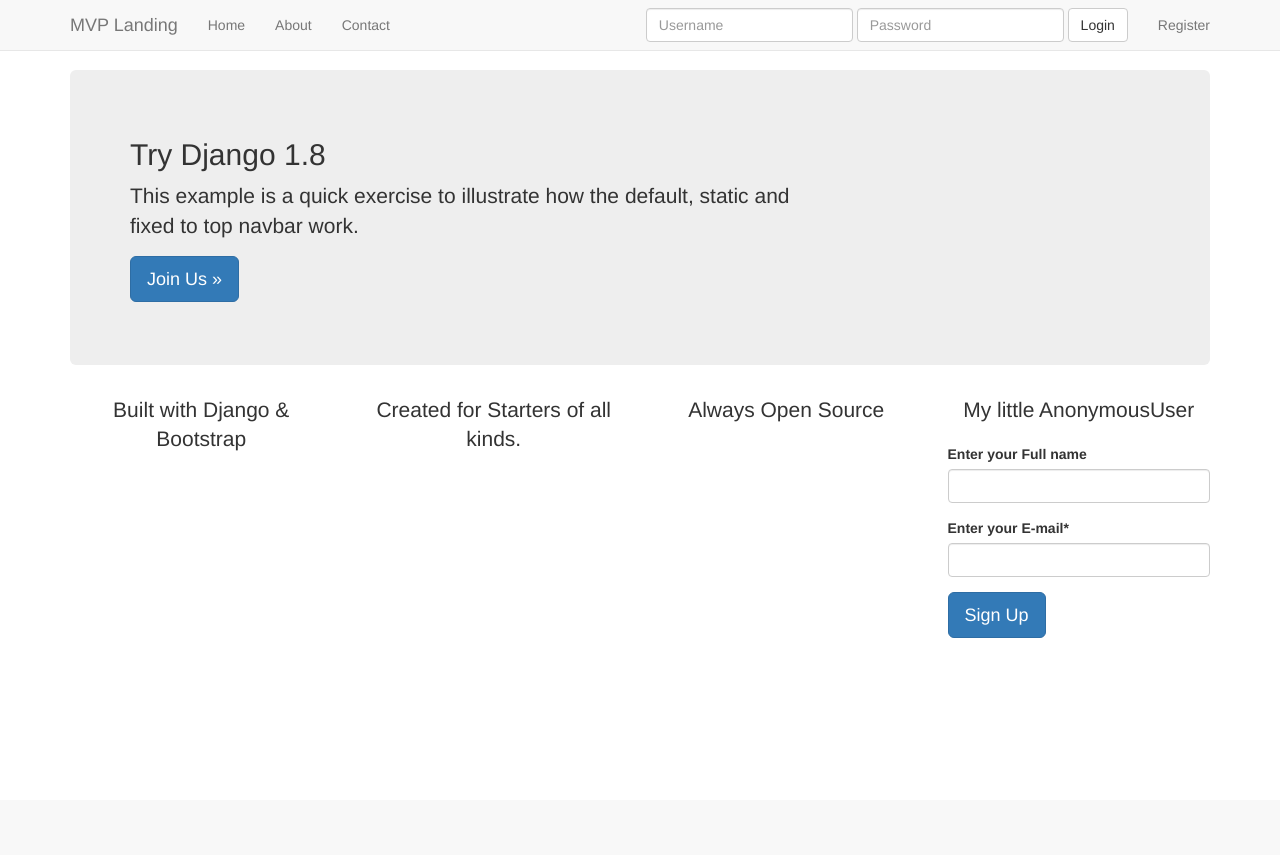
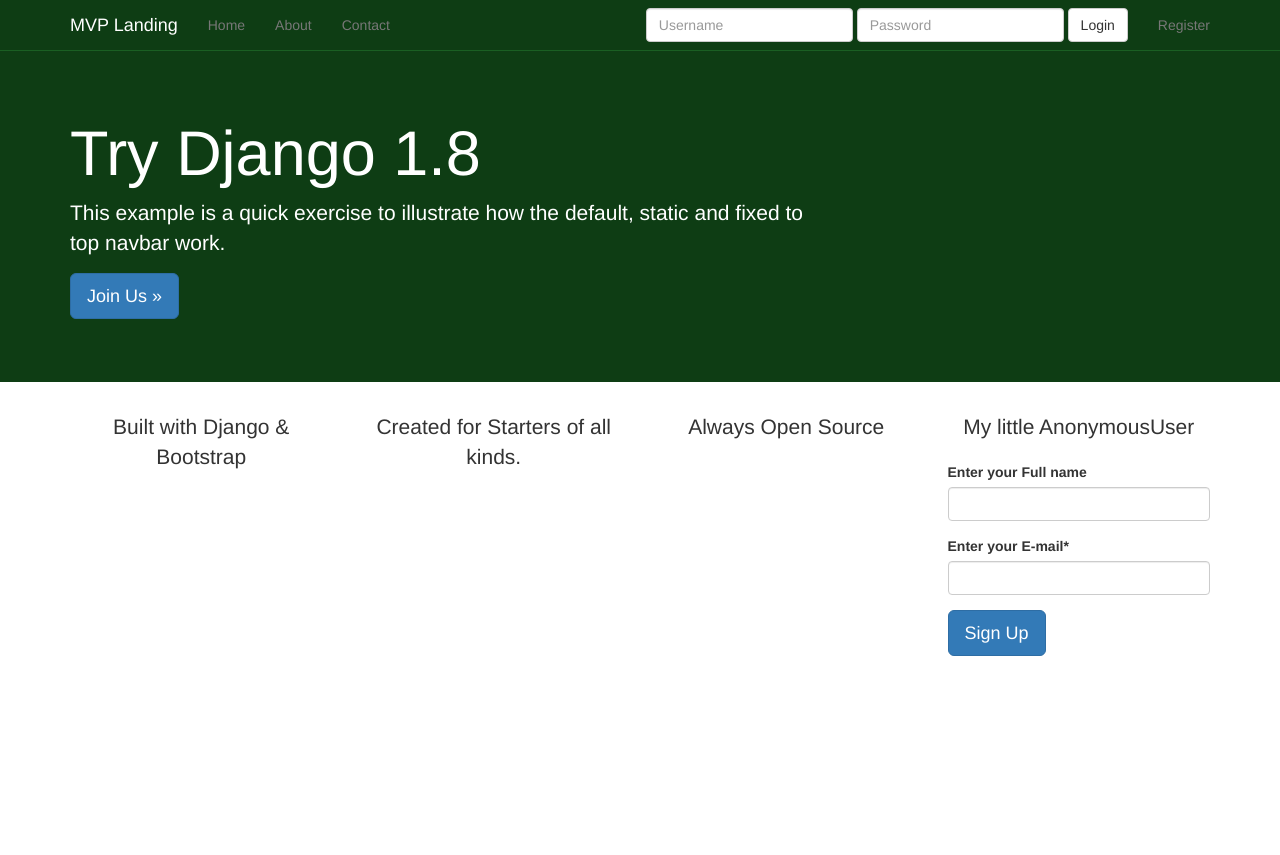
Before and after one commit to DerevenetsArtyom/tryDjango1.8, a Django app: page / in a window 1280 px wide. Shown: the top 855 px of the page. Before the commit the page ends 638 px from the top, so only its background shows below. Run offline with Django 3.2, Linux system fonts and the light colour scheme; some libraries are stand-ins or nearby versions.

Commit message:
Add bg green and custom css for navbar

```diff
--- a/static_project/our_static/css/navbar-static-top.css
+++ b/static_project/our_static/css/navbar-static-top.css
@@ -1,8 +1,33 @@
-/* Move down content because we have a fixed navbar that is 50px tall */
 body {
-    min-height: 200px;
+  min-height: 2000px;
 }
 
 .navbar-static-top {
-    margin-bottom: 19px;
+  margin-bottom: 19px;
+  background-color: #0E3D14;
+  border-color: #1A5F23;
 }
+
+.navbar-default .navbar-brand {
+  color: #FFF;
+}
+
+.navbar-default .navbar-brand:hover {
+  color: #777;
+}
+
+.navbar-default .navbar-nav>li>a:hover {
+  color: #999;
+}
+
+.navbar-default .navbar-toggle {
+ border-color: transparent !important;
+}
+
+.navbar-toggle:hover {
+	background-color: #1A5F23 !important;
+}
+
+.navbar-toggle {
+	background-color: #0E3D14 !important;
+}
--- a/templates/base.html
+++ b/templates/base.html
@@ -16,12 +16,16 @@
   </head>
 
   <body>
-  {% include 'navbar.html' %}
-    <div class="container">
+    {% include 'navbar.html' %}
+
       {% block jumbotron %}
       {% endblock %}
+
+    <div class="container">
+
       {% block content %}
       {% endblock %}
+
     </div> <!-- /container -->
     {% include 'javascript.html' %}
   </body>
--- a/templates/home.html
+++ b/templates/home.html
@@ -3,12 +3,24 @@
 
 {% block head_title %}Main {% endblock %}
 
+<style>
+    {% block style %}
+        .navbar-static-top {
+            margin-bottom: 0px !important;
+        }
+        .jumbotron {
+            background-color:#0E3D14;
+            color: #FFF;
+        }
+    {% endblock %}
+</style>
 
 {% block jumbotron %}
     <div class="jumbotron">
+        <div class="container">
             <div class="row">
                 <div class='col-xs-8'>
-                <h2>Try Django 1.8</h2>
+                    <h1>Try Django 1.8</h1>
                     <p>This example is a quick exercise to illustrate how the default, static and fixed to top navbar work.</p>
                     <p>
                       <a class="btn btn-lg btn-primary" href="" role="button">Join Us &raquo;</a>
@@ -16,6 +28,7 @@
                 </div>
                 <div class='col-xs-4'>
 
+                </div>
             </div>
         </div>
     </div>
```
Lines whose indentation alone changed are shown as unchanged.
